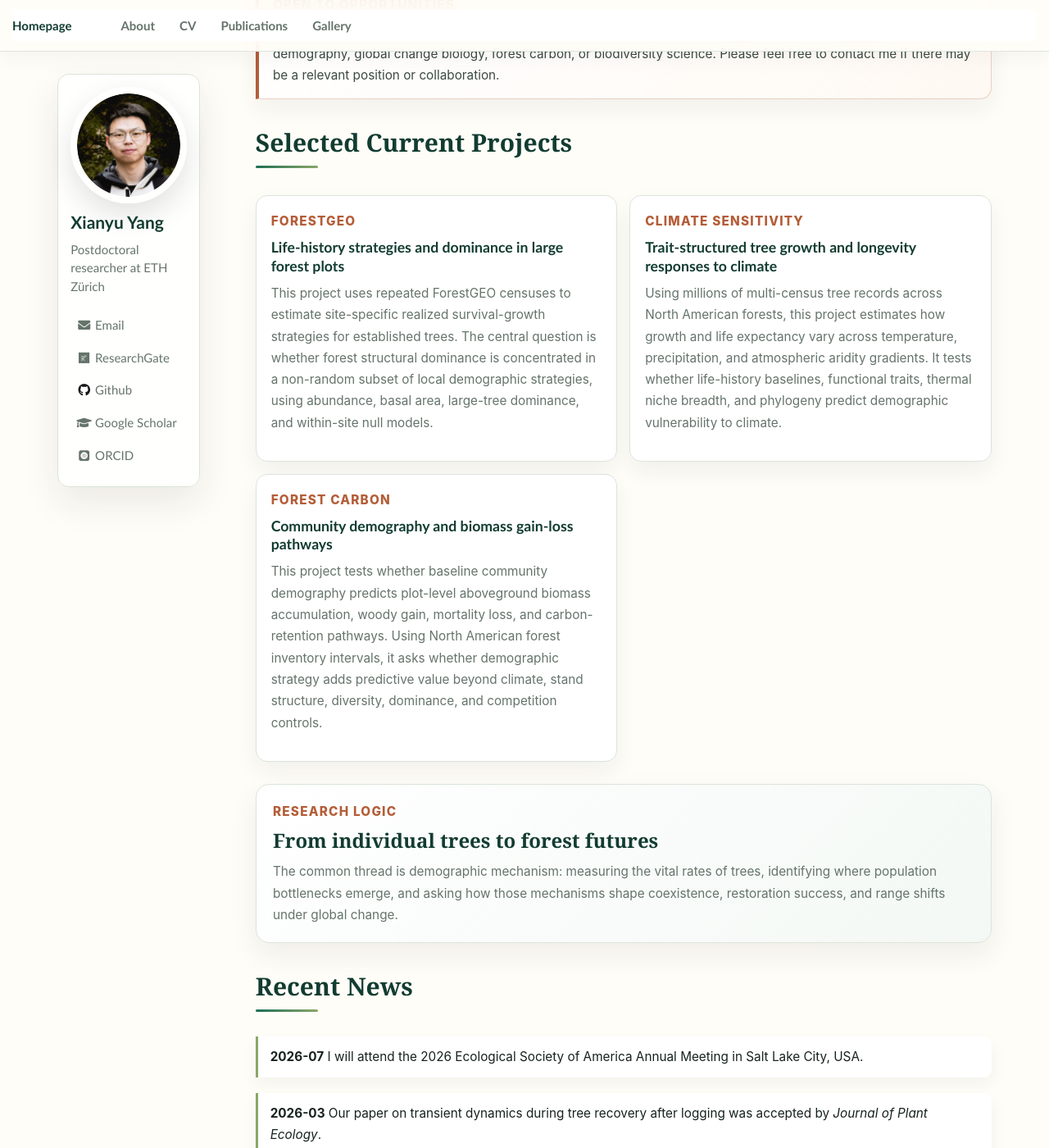
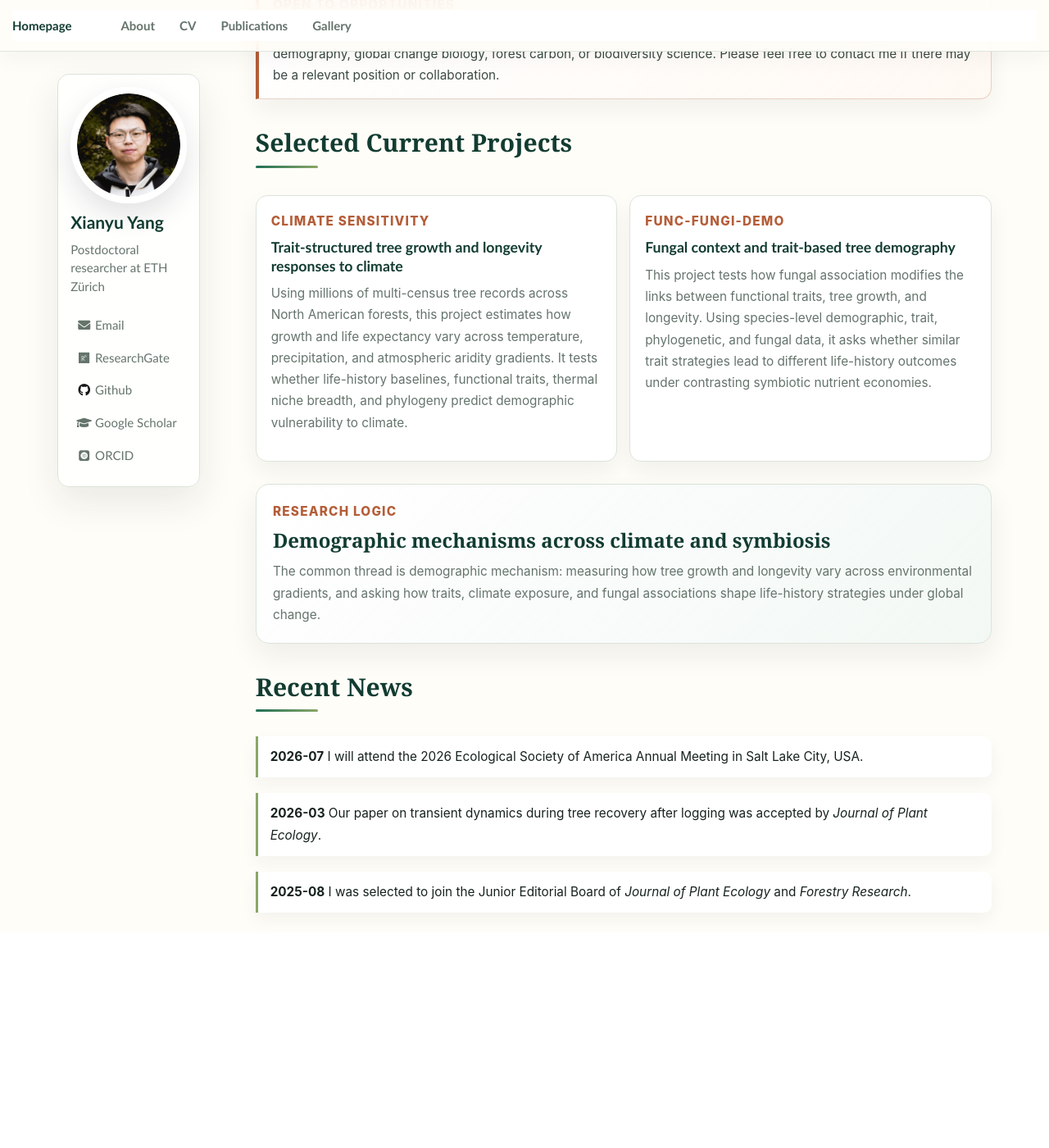
Before and after one commit to Xianyu-Yang/xianyu-yang.github.io, a Jekyll site: the page built from _pages/home.md, in a window 1280 px wide and 1400 px high, scrolled down 899 px. Shown: the whole window at 82% size. Built offline with Jekyll 4.4.1, drawn with Linux system fonts in a browser that asks for light colours; some web fonts are replaced; after the commit the page ends 2036 px from its top, so only the background shows below that.

Commit message:
Refine selected homepage projects

```diff
--- a/_pages/home.md
+++ b/_pages/home.md
@@ -32,26 +32,21 @@ author_profile: true
 
 <div class="project-overview-grid">
   <article>
-    <p class="project-kicker">ForestGEO</p>
-    <h3>Life-history strategies and dominance in large forest plots</h3>
-    <p>This project uses repeated ForestGEO censuses to estimate site-specific realized survival-growth strategies for established trees. The central question is whether forest structural dominance is concentrated in a non-random subset of local demographic strategies, using abundance, basal area, large-tree dominance, and within-site null models.</p>
-  </article>
-  <article>
     <p class="project-kicker">Climate sensitivity</p>
     <h3>Trait-structured tree growth and longevity responses to climate</h3>
     <p>Using millions of multi-census tree records across North American forests, this project estimates how growth and life expectancy vary across temperature, precipitation, and atmospheric aridity gradients. It tests whether life-history baselines, functional traits, thermal niche breadth, and phylogeny predict demographic vulnerability to climate.</p>
   </article>
   <article>
-    <p class="project-kicker">Forest carbon</p>
-    <h3>Community demography and biomass gain-loss pathways</h3>
-    <p>This project tests whether baseline community demography predicts plot-level aboveground biomass accumulation, woody gain, mortality loss, and carbon-retention pathways. Using North American forest inventory intervals, it asks whether demographic strategy adds predictive value beyond climate, stand structure, diversity, dominance, and competition controls.</p>
+    <p class="project-kicker">Func-Fungi-Demo</p>
+    <h3>Fungal context and trait-based tree demography</h3>
+    <p>This project tests how fungal association modifies the links between functional traits, tree growth, and longevity. Using species-level demographic, trait, phylogenetic, and fungal data, it asks whether similar trait strategies lead to different life-history outcomes under contrasting symbiotic nutrient economies.</p>
   </article>
 </div>
 
 <section class="home-synthesis">
   <p class="nature-eyebrow">Research logic</p>
-  <h2>From individual trees to forest futures</h2>
-  <p>The common thread is demographic mechanism: measuring the vital rates of trees, identifying where population bottlenecks emerge, and asking how those mechanisms shape coexistence, restoration success, and range shifts under global change.</p>
+  <h2>Demographic mechanisms across climate and symbiosis</h2>
+  <p>The common thread is demographic mechanism: measuring how tree growth and longevity vary across environmental gradients, and asking how traits, climate exposure, and fungal associations shape life-history strategies under global change.</p>
 </section>
 
 # Recent News
```
